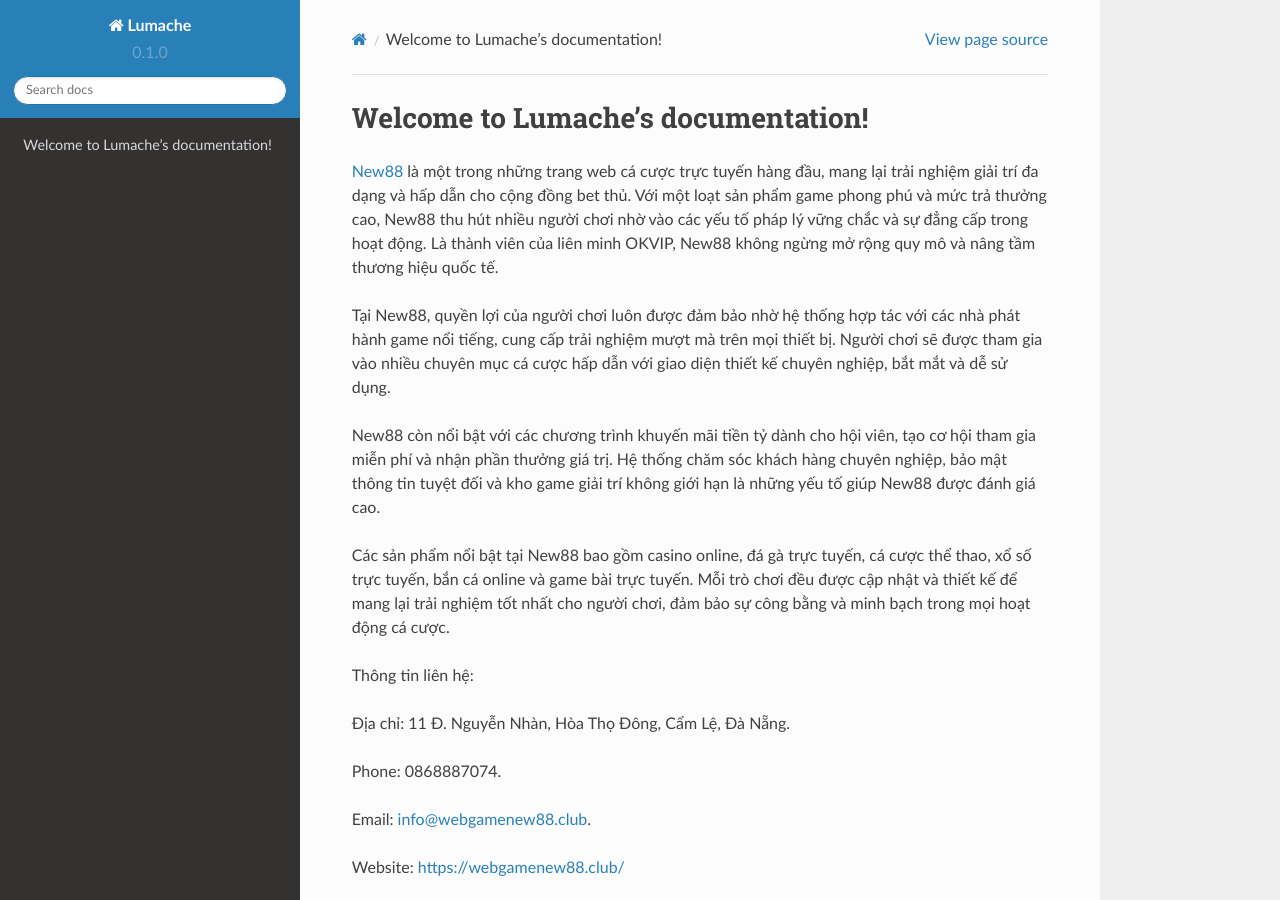
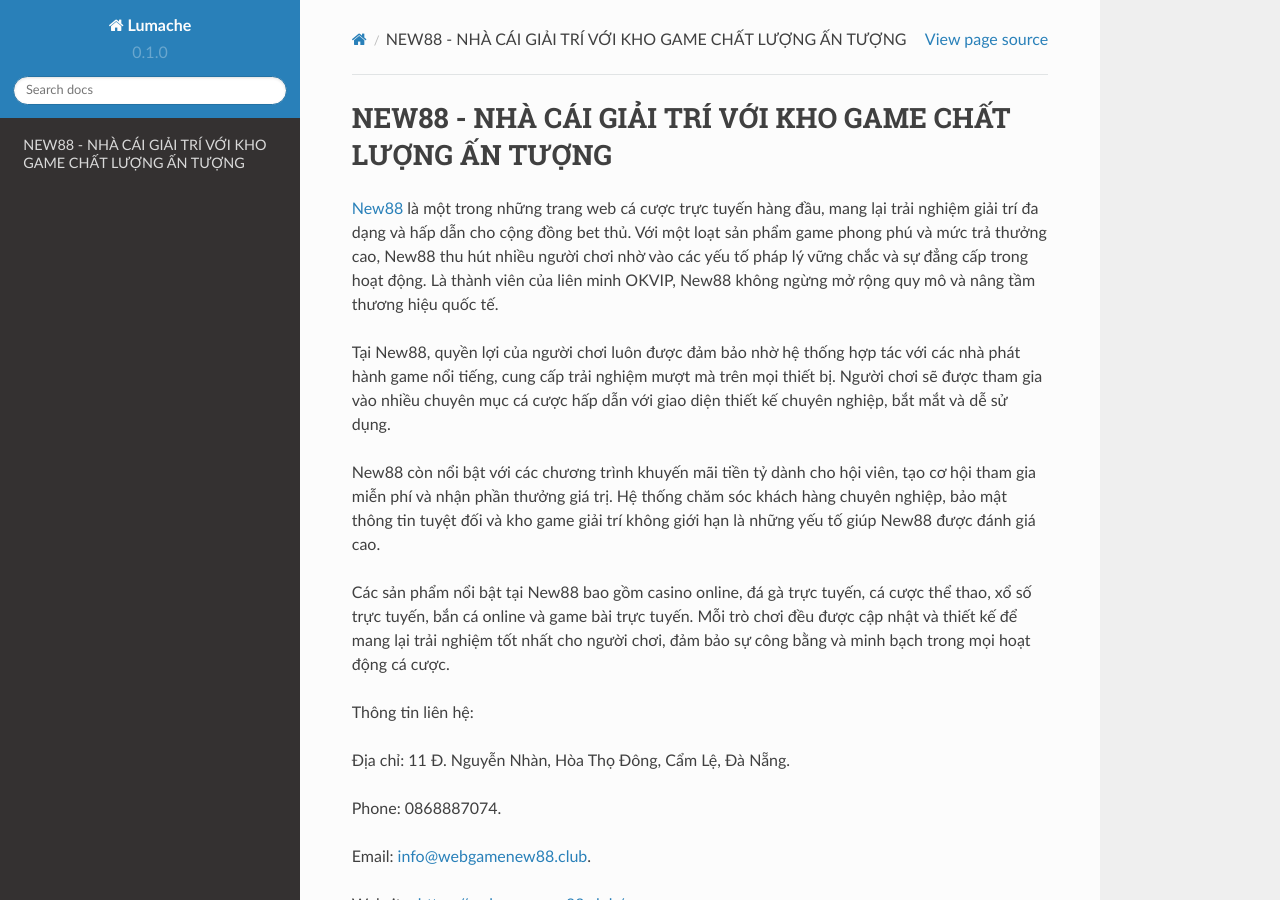
Before and after one commit to socialentity/webgamenew88club, a Sphinx documentation site: the page built from docs/source/index.rst, in a window 1280 px wide and 900 px high. Built offline with Sphinx 7.4.7 and the Read the Docs theme 2.0.0, drawn with Linux system fonts in a browser that asks for light colours.

Commit message:
Update index.rst

```diff
--- a/docs/source/index.rst
+++ b/docs/source/index.rst
@@ -1,4 +1,4 @@
-Welcome to Lumache's documentation!
+NEW88 - NHÀ CÁI GIẢI TRÍ VỚI KHO GAME CHẤT LƯỢNG ẤN TƯỢNG
 ===================================
 
 `New88 <https://webgamenew88.club/>`_ là một trong những trang web cá cược trực tuyến hàng đầu, mang lại trải nghiệm giải trí đa dạng và hấp dẫn cho cộng đồng bet thủ. Với một loạt sản phẩm game phong phú và mức trả thưởng cao, New88 thu hút nhiều người chơi nhờ vào các yếu tố pháp lý vững chắc và sự đẳng cấp trong hoạt động. Là thành viên của liên minh OKVIP, New88 không ngừng mở rộng quy mô và nâng tầm thương hiệu quốc tế.
```
